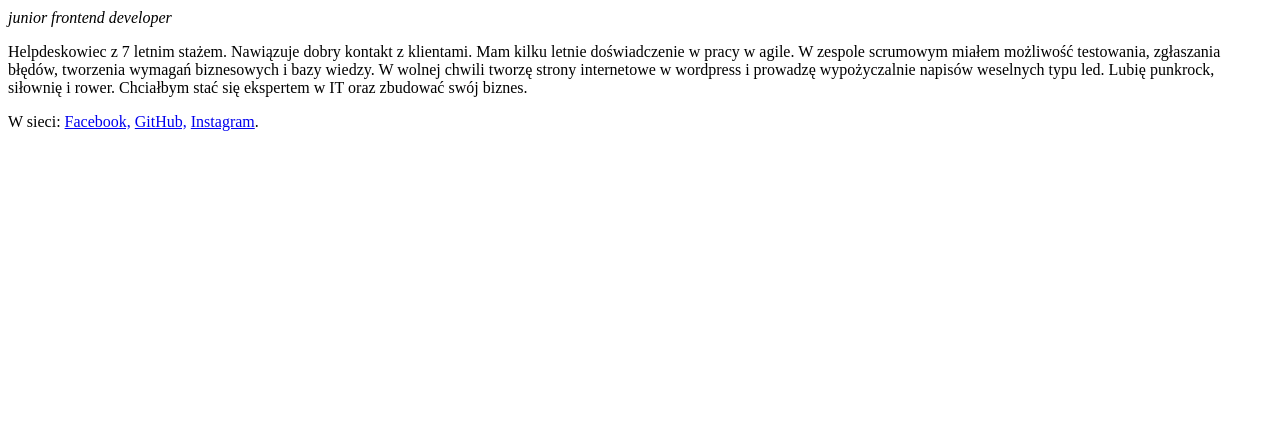
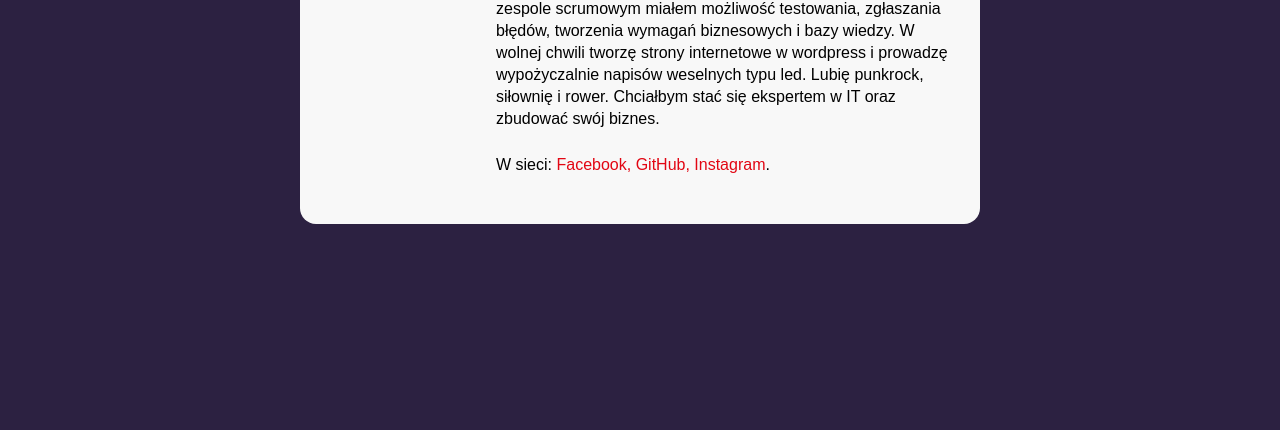
Before and after one commit to krasus93/wizyt-wka, a plain HTML site: page index.html in a window 1280 px wide. Shown: the part 370-800 px from the top of the page. Drawn offline with Linux system fonts and the light colour scheme; the site is published under a folder, as on GitHub Pages, so addresses that start at the root find nothing.

Commit message:
added meta description

```diff
--- a/index.html
+++ b/index.html
@@ -3,9 +3,10 @@
 <head>
     <meta charset="UTF-8">
     <meta name="viewport" content="width=device-width, initial-scale=1.0">
+    <meta name="description" content="Pierwszy projekt w kursie WTF Co ten frontend">
     <title>Wizytówka</title>
-    <link href="/normalize.css" type="text/css" rel="stylesheet">
-    <link href="/style.css" type="text/css" rel="stylesheet">
+    <link href="normalize.css" type="text/css" rel="stylesheet">
+    <link href="style.css" type="text/css" rel="stylesheet">
 </head>
 <body>
     <article class="business-card">
```
